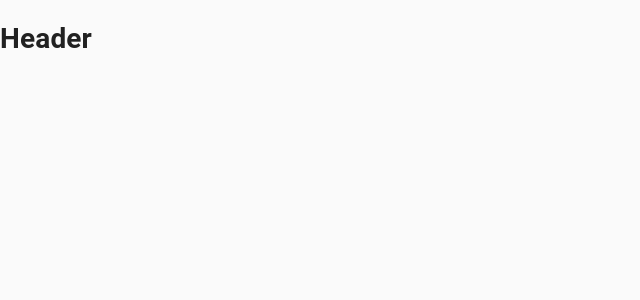
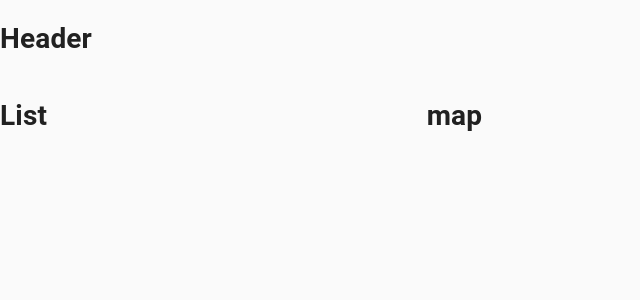
Before and after one commit to zren45/Tastemap, a React (Create React App) app: page / in a window 1280 px wide. Shown: the top 300 px of the page, without its empty margins (0-640 px from the left). Built offline with nearby package versions, Linux system fonts and the light colour scheme.

Commit message:
basic layout

```diff
--- a/src/App.js
+++ b/src/App.js
@@ -10,7 +10,14 @@ const App = () => {
     <div>
       <CssBaseline />
       <Header />
-      <Grid container spacing={3} style={{ width: "100%" }}></Grid>
+      <Grid container spacing={3} style={{ width: "100%" }}>
+        <Grid item xs={12} md={4}>
+          <List></List>
+        </Grid>
+        <Grid item xs={12} md={4}>
+          <Map></Map>
+        </Grid>
+      </Grid>
     </div>
   );
 };
```
